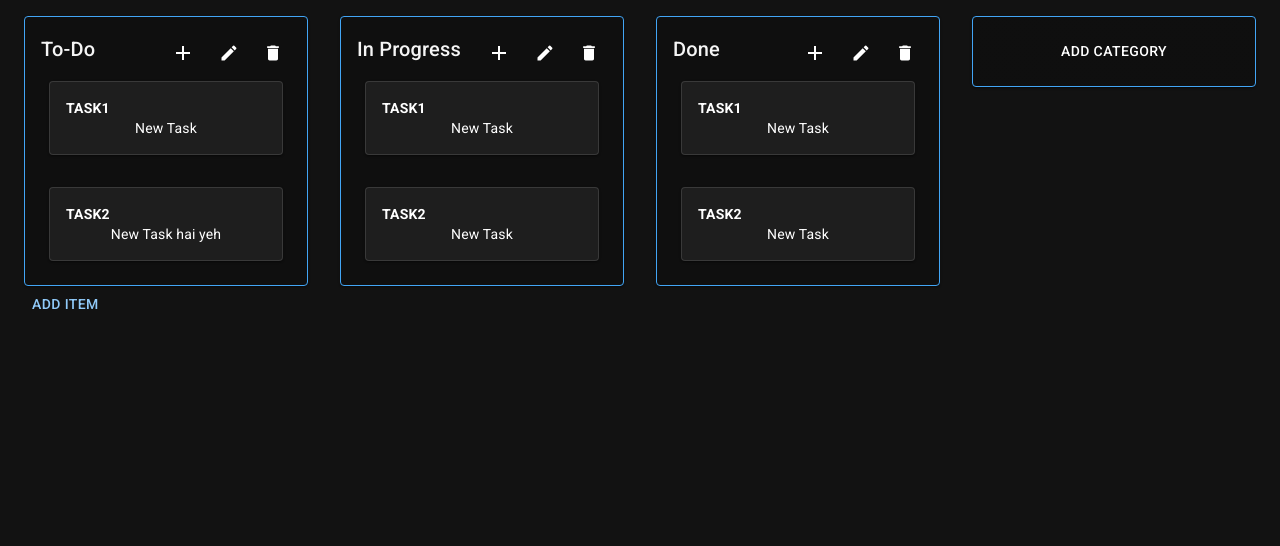
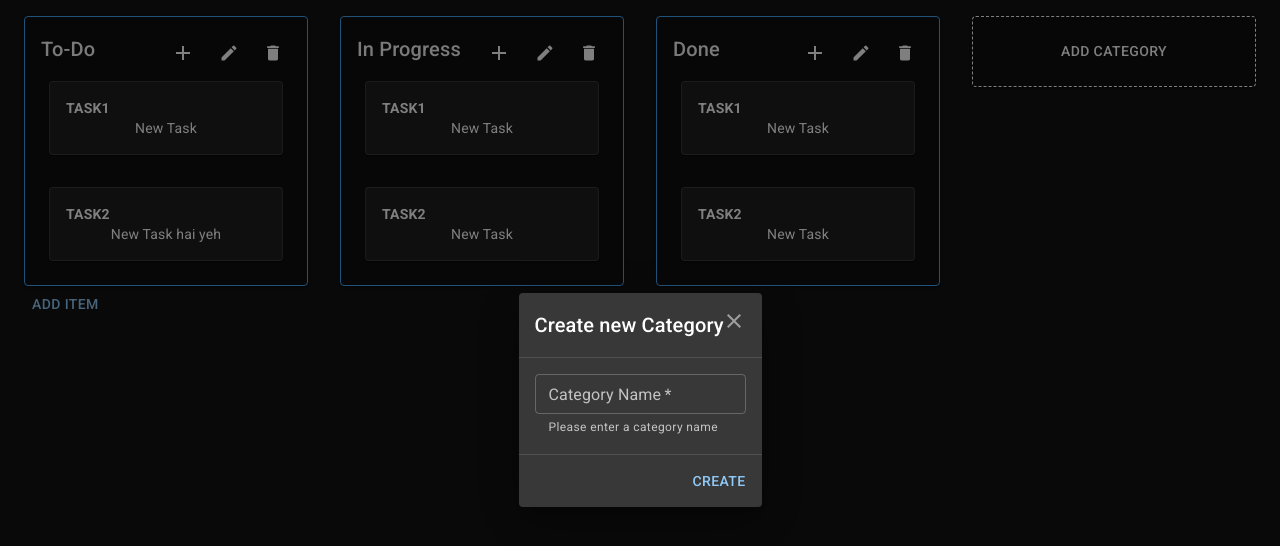
Before and after one commit to seebham/pebbles, a React (Vite) app: page / in a window 1280 px wide. Both pictures are taken after a click on the button "ADD CATEGORY". Shown: the top 546 px of the page. Built offline with nearby package versions, Linux system fonts and the light colour scheme.

Commit message:
addCategory Dialog added 💥

```diff
--- a/src/components/category.tsx
+++ b/src/components/category.tsx
@@ -12,6 +12,8 @@ import AddIcon from "@mui/icons-material/Add";
 import EditIcon from "@mui/icons-material/Edit";
 import DeleteIcon from "@mui/icons-material/Delete";
 import TodoItem from "./TodoItem";
+import { useState } from "react";
+import AddCDialog from "./dialogs/addCDialog";
 
 const CategoryContainer = styled(Paper)(({ theme }) => ({
   ...theme.typography.body2,
@@ -65,11 +67,18 @@ const Category = ({ name, items }: CategoriesType) => {
 };
 
 export const PsuedoCategory = () => {
+  const [triggerModel, setTriggerModel] = useState<boolean>(false);
+  const handleClose = () => {
+    setTriggerModel(false);
+  };
   return (
     <CategoryContainer
       sx={{ border: "1px dashed", "&:hover": { border: "1px dashed" } }}
     >
-      <Button color="inherit">Add Category</Button>
+      <Button color="inherit" onClick={() => setTriggerModel(true)}>
+        Add Category
+      </Button>
+      <AddCDialog open={triggerModel} handleClose={handleClose} />
     </CategoryContainer>
   );
 };
--- /dev/null
+++ b/src/components/dialogs/addCDialog.tsx
@@ -0,0 +1,66 @@
+import BaseDialog from "./baseDialog";
+
+import { Button, TextField } from "@mui/material";
+import React, { useRef } from "react";
+import { useAppDispatch } from "../../store/store";
+import { addCategory } from "../../store/dataSlice";
+
+const DialogContent = ({
+  inputRef,
+}: {
+  inputRef: React.MutableRefObject<HTMLInputElement | undefined>;
+}) => {
+  return (
+    <>
+      <TextField
+        autoFocus
+        required
+        id="outlined-required"
+        label="Category Name"
+        helperText="Please enter a category name"
+        name="categoryName"
+        defaultValue=""
+        size="small"
+        inputRef={inputRef}
+      />
+    </>
+  );
+};
+
+const DialogActions = ({
+  categoryName,
+}: {
+  categoryName: React.MutableRefObject<HTMLInputElement | undefined>;
+}) => {
+  const dispatch = useAppDispatch();
+  const handleCreateCategory = () => {
+    if (categoryName.current) {
+      let newCategory = categoryName.current.value;
+      dispatch(addCategory({ name: newCategory }));
+    }
+  };
+  return (
+    <Button autoFocus onClick={handleCreateCategory}>
+      Create
+    </Button>
+  );
+};
+
+interface PropsType {
+  open: boolean;
+  handleClose: () => void;
+}
+
+const AddCDialog = ({ open, handleClose }: PropsType) => {
+  const inputRef = useRef<HTMLInputElement>();
+  return (
+    <BaseDialog
+      open={open}
+      handleClose={handleClose}
+      title={`Create new Category`}
+      dialogContent={<DialogContent inputRef={inputRef} />}
+      dialogActions={<DialogActions categoryName={inputRef} />}
+    />
+  );
+};
+export default AddCDialog;
--- /dev/null
+++ b/src/components/dialogs/baseDialog.tsx
@@ -0,0 +1,86 @@
+import { useState } from "react";
+
+import Button from "@mui/material/Button";
+import { styled } from "@mui/material/styles";
+import Dialog from "@mui/material/Dialog";
+import DialogTitle from "@mui/material/DialogTitle";
+import DialogContent from "@mui/material/DialogContent";
+import DialogActions from "@mui/material/DialogActions";
+import IconButton from "@mui/material/IconButton";
+import CloseIcon from "@mui/icons-material/Close";
+
+const BootstrapDialog = styled(Dialog)(({ theme }) => ({
+  "& .MuiDialogContent-root": {
+    padding: theme.spacing(2),
+  },
+  "& .MuiDialogActions-root": {
+    padding: theme.spacing(1),
+  },
+}));
+
+export interface DialogTitleProps {
+  id: string;
+  children?: React.ReactNode;
+  onClose: () => void;
+}
+
+export interface BaseDialogPropTypes {
+  title: string;
+  open: boolean;
+  handleClose: () => void;
+  dialogContent: React.ReactNode;
+  dialogActions?: React.ReactNode;
+}
+
+const BootstrapDialogTitle = (props: DialogTitleProps) => {
+  const { children, onClose, ...other } = props;
+
+  return (
+    <DialogTitle sx={{ m: 0, p: 2 }} {...other}>
+      {children}
+      {onClose ? (
+        <IconButton
+          aria-label="close"
+          onClick={onClose}
+          sx={{
+            position: "absolute",
+            right: 8,
+            top: 8,
+            color: (theme) => theme.palette.grey[500],
+          }}
+        >
+          <CloseIcon />
+        </IconButton>
+      ) : null}
+    </DialogTitle>
+  );
+};
+
+const BaseDialog = ({
+  open,
+  handleClose,
+  title,
+  dialogContent,
+  dialogActions,
+}: BaseDialogPropTypes) => {
+  return (
+    <div>
+      <BootstrapDialog
+        onClose={handleClose}
+        aria-labelledby="customized-dialog-title"
+        open={open}
+      >
+        <BootstrapDialogTitle
+          id="customized-dialog-title"
+          onClose={handleClose}
+        >
+          {title}
+        </BootstrapDialogTitle>
+        <DialogContent dividers>{dialogContent}</DialogContent>
+        <DialogActions>{dialogActions}</DialogActions>
+      </BootstrapDialog>
+    </div>
+  );
+};
+
+export default BaseDialog;
```
